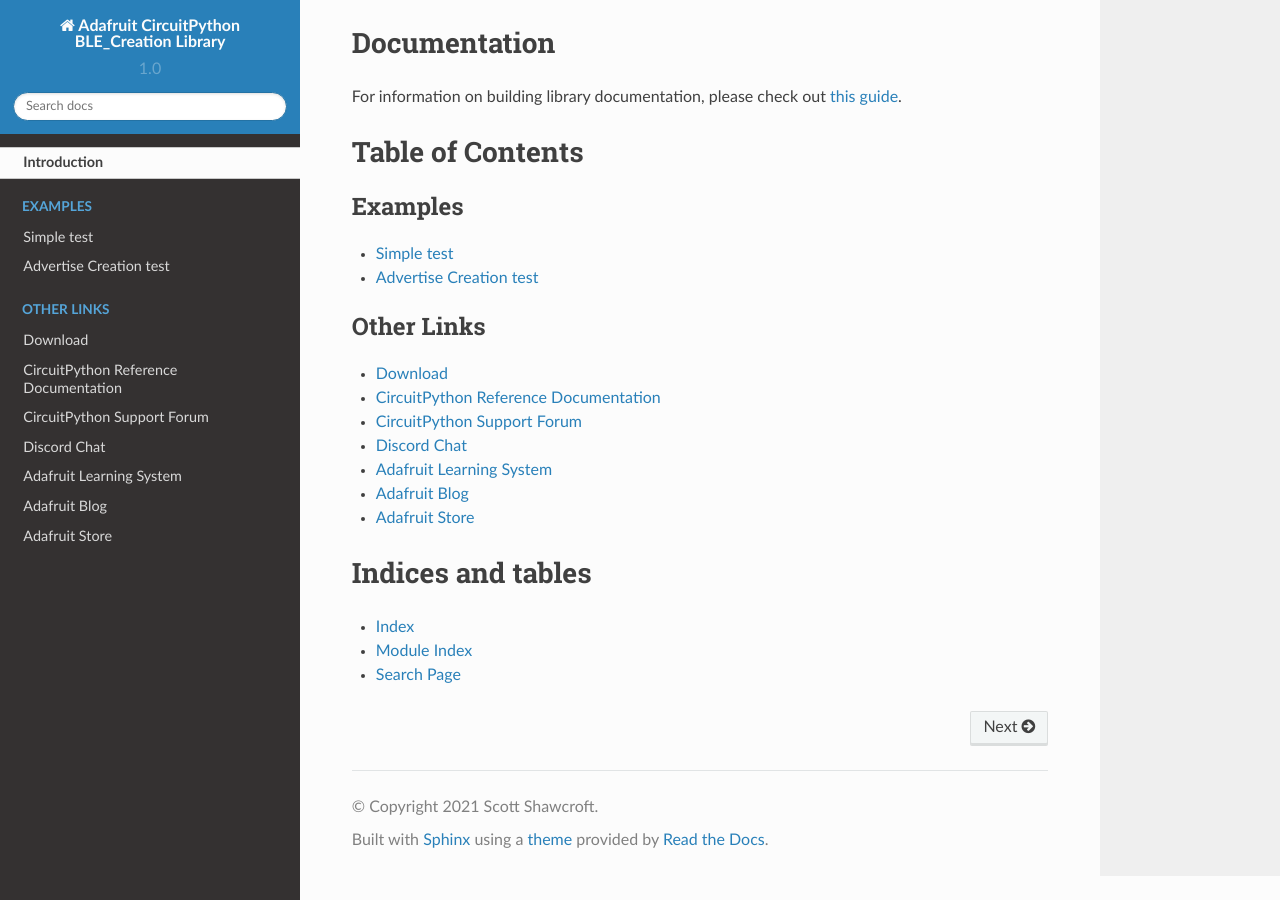
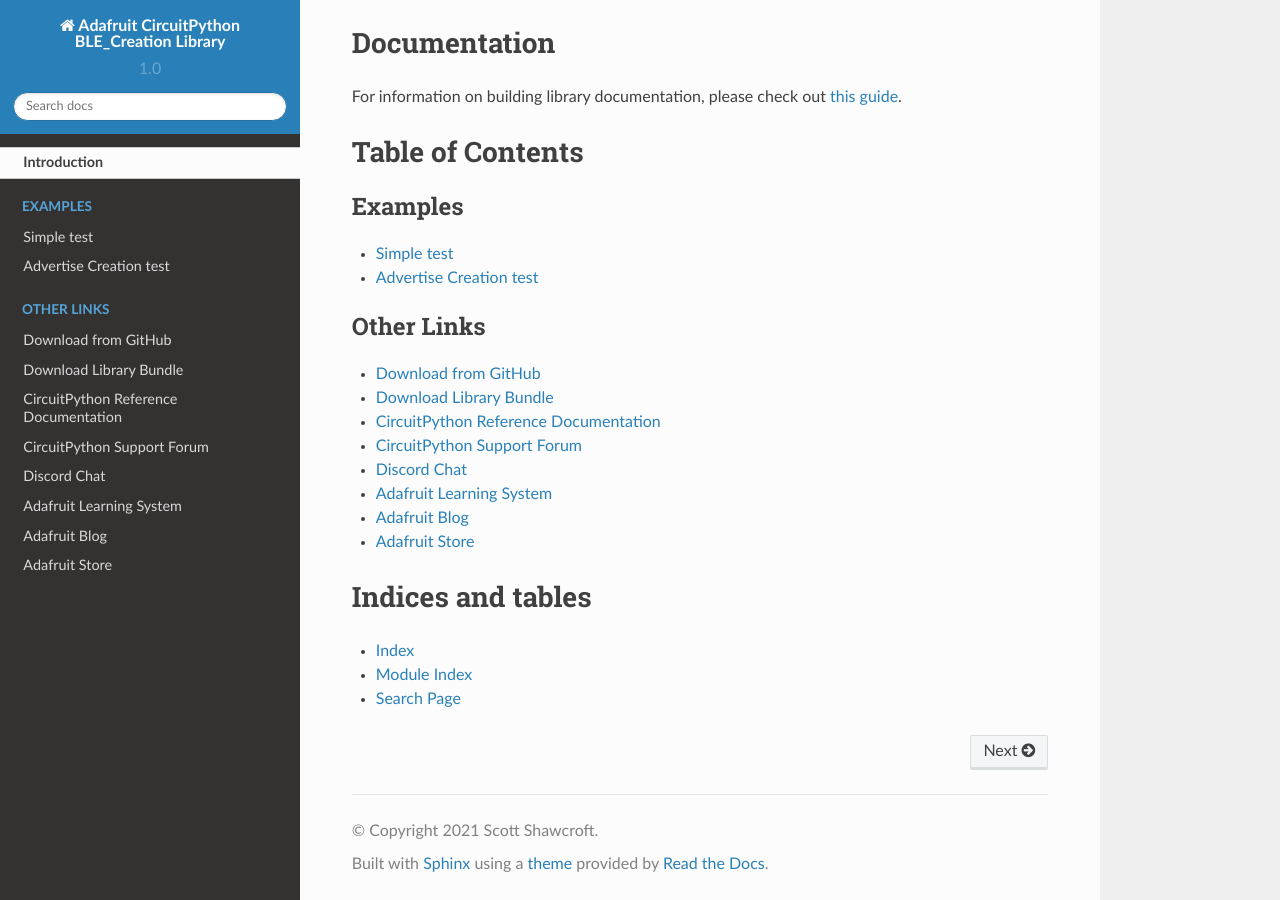
Before and after one commit to adafruit/Adafruit_CircuitPython_BLE_Creation, a Sphinx documentation site: the page built from docs/index.rst, in a window 1280 px wide and 900 px high, scrolled down 1376 px. Built offline with Sphinx 7.4.7 and the Read the Docs theme 2.0.0, drawn with Linux system fonts in a browser that asks for light colours.

Commit message:
Added cp.org link to index.rst

```diff
--- a/docs/index.rst
+++ b/docs/index.rst
@@ -33,7 +33,8 @@
 .. toctree::
     :caption: Other Links
 
-    Download <https://github.com/adafruit/Adafruit_CircuitPython_BLE_Creation/releases/latest>
+    Download from GitHub <https://github.com/adafruit/Adafruit_CircuitPython_BLE_Creation/releases/latest>
+    Download Library Bundle <https://circuitpython.org/libraries>
     CircuitPython Reference Documentation <https://docs.circuitpython.org>
     CircuitPython Support Forum <https://forums.adafruit.com/viewforum.php?f=60>
     Discord Chat <https://adafru.it/discord>
```
